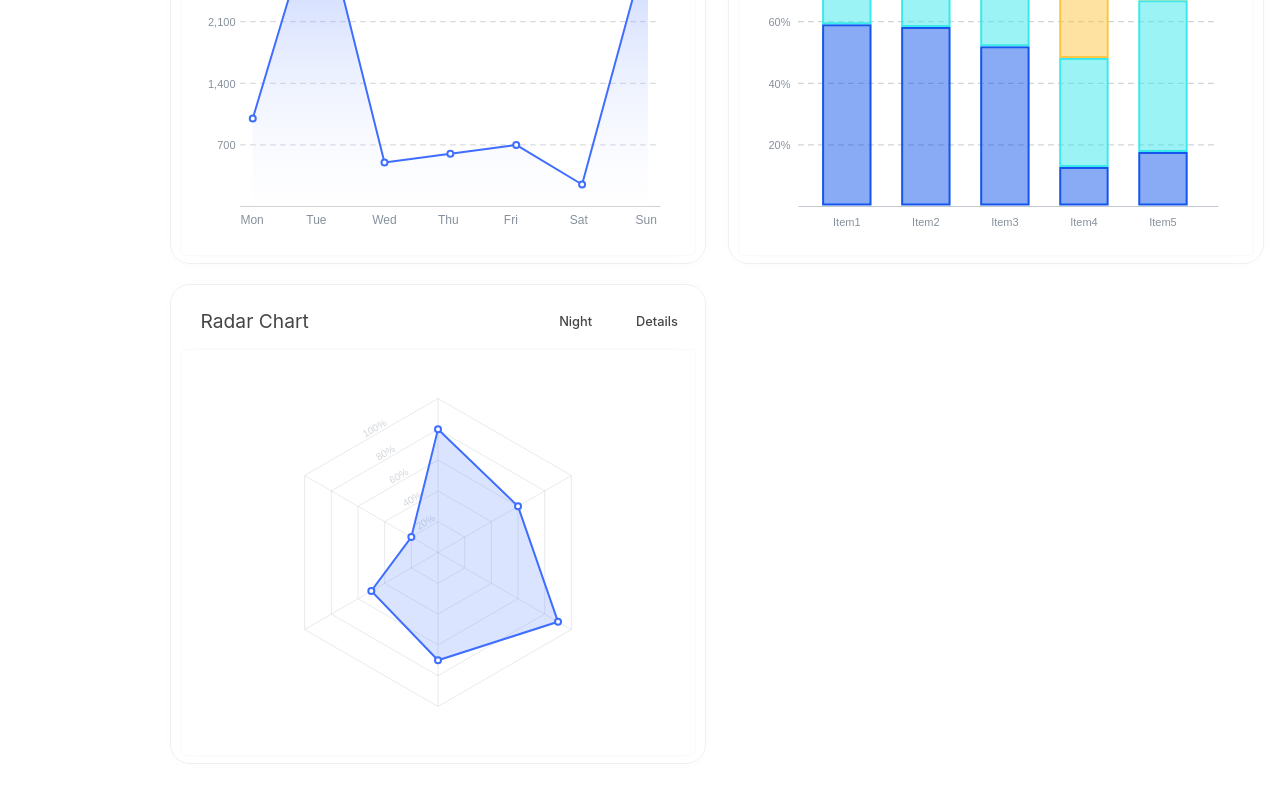
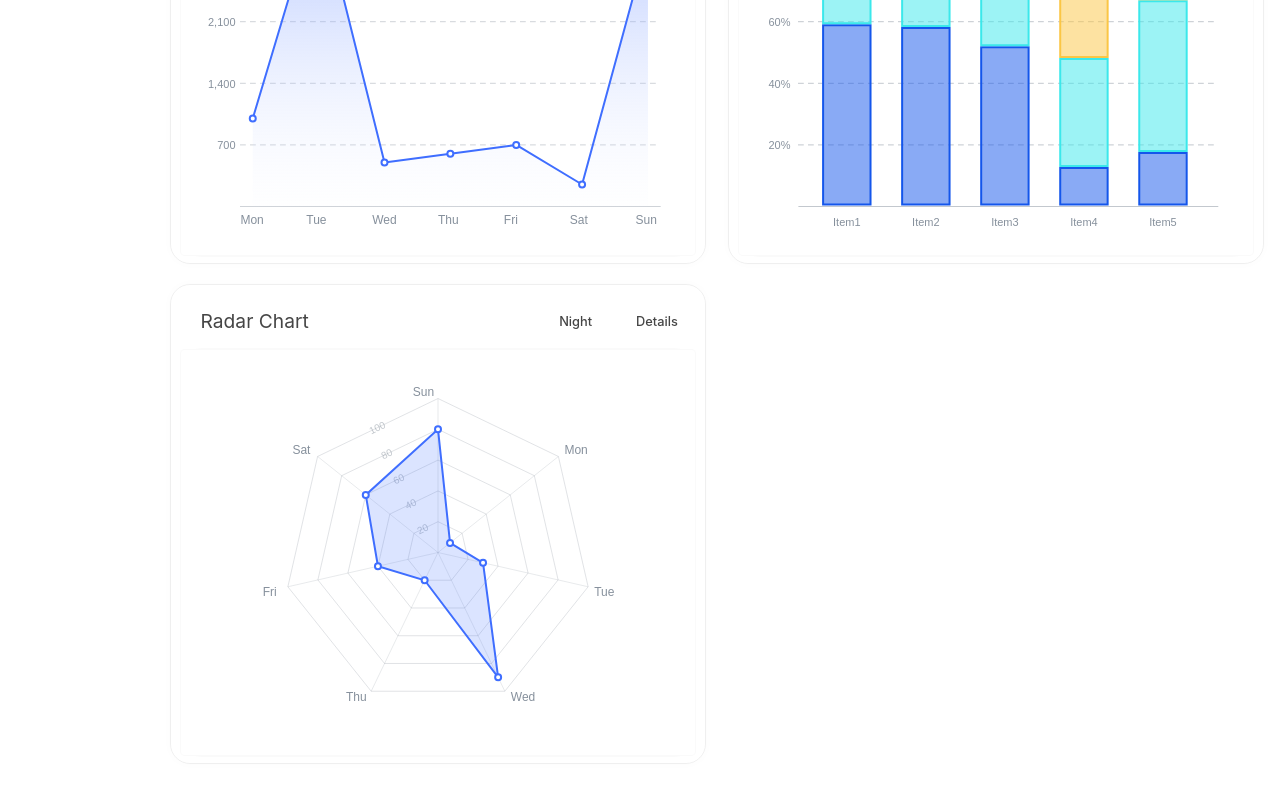
Before and after one commit to Mochalatteee/MoCharts, a Vue app: page /gallery in a window 1280 px wide. Shown: the part 1296-2096 px from the top of the page. Built offline with nearby package versions, Linux system fonts and the light colour scheme.

Commit message:
修改了radar图的数据格式

```diff
--- a/src/components/radarChart.vue
+++ b/src/components/radarChart.vue
@@ -25,6 +25,18 @@ export default {
       type: String,
       default: "day",
     },
+    data: {
+      type: Array,
+      default: () => [0.8, 0.1, 0.3, 0.9, 0.2, 0.4, 0.6],
+    },
+    dataLabel: {
+      type: Array,
+      default: () => ["Mon", "Tue", "Wed", "Thu", "Fri", "Sat", "Sun"],
+    },
+    colorMode: {
+      type: String,
+      default: "day",
+    },
   },
   setup(props) {
     const container = ref(null);
@@ -34,6 +46,7 @@ export default {
     const ctnHeight = props.size.height;
     const ctnWidth = props.size.width;
     const colors = props.colors;
+    const colorMode = props.colorMode;
 
     onMounted(() => {
       if (!container.value) return;
@@ -47,15 +60,22 @@ export default {
       layer = new Konva.Layer();
       stage.add(layer);
 
-      // 假设这是你的自定义数据，包含各个属性的值
-      const data = [
-        { label: "A", value: 0.8 },
-        { label: "B", value: 0.6 },
-        { label: "C", value: 0.9 },
-        { label: "D", value: 0.7 },
-        { label: "E", value: 0.5 },
-        { label: "F", value: 0.2 },
-      ];
+      let data = [];
+      if (props.data.length === props.dataLabel.length) {
+        for (let i = 0; i < props.data.length; i++) {
+          data.push({ value: props.data[i], label: props.dataLabel[i] });
+        }
+      }
+
+      drawChart(layer, data, ctnWidth, ctnHeight, colors);
+    });
+
+    return { container };
+  },
+};
+
+function drawChart(layer, data, ctnWidth, ctnHeight, colors) {
+  layer.removeChildren();
 
   const radius = Math.min(ctnWidth * 0.4, ctnHeight * 0.4); // 雷达图的半径
   const center = { x: ctnWidth / 2, y: ctnHeight / 2 }; // 雷达图的中心点坐标
@@ -75,15 +95,11 @@ export default {
           center.y +
             radius * (1 - j / loop) * Math.sin(i * angle - Math.PI / 2),
           center.x +
-                radius *
-                  (1 - j / loop) *
-                  Math.cos((i + 1) * angle - Math.PI / 2),
+            radius * (1 - j / loop) * Math.cos((i + 1) * angle - Math.PI / 2),
           center.y +
-                radius *
-                  (1 - j / loop) *
-                  Math.sin((i + 1) * angle - Math.PI / 2),
+            radius * (1 - j / loop) * Math.sin((i + 1) * angle - Math.PI / 2),
         ],
-            stroke: "#86909C" + "60",
+        stroke: "#86909C" + "80",
         strokeWidth: 0.5,
         // dash: [5,5]
       });
@@ -91,11 +107,9 @@ export default {
     }
     const num = data.length - 1;
     const x1 =
-          center.x +
-          radius * (1 - j / loop) * Math.cos(num * angle - Math.PI / 2);
+      center.x + radius * (1 - j / loop) * Math.cos(num * angle - Math.PI / 2);
     const y1 =
-          center.y +
-          radius * (1 - j / loop) * Math.sin(num * angle - Math.PI / 2);
+      center.y + radius * (1 - j / loop) * Math.sin(num * angle - Math.PI / 2);
     const x2 =
       center.x +
       radius * (1 - j / loop) * Math.cos((num + 1) * angle - Math.PI / 2);
@@ -111,10 +125,10 @@ export default {
 
     const text = new Konva.Text({
       x: centerX - 10,
-          y: centerY - 6,
-          text: value + "%",
+      y: centerY,
+      text: value,
       fontSize: 10,
-          fill: "#86909C" + "60",
+      fill: "#86909C" + "80",
     });
 
     // 计算线段的角度并设置文本的旋转角度
@@ -127,19 +141,33 @@ export default {
   }
 
   for (let i = 0; i < numSides; i++) {
+    let x = center.x + radius * Math.cos((i + 1) * angle - Math.PI / 2);
+    let y = center.y + radius * Math.sin((i + 1) * angle - Math.PI / 2)
     const line = new Konva.Line({
       points: [
         center.x,
         center.y,
-            center.x + radius * Math.cos((i + 1) * angle - Math.PI / 2),
-            center.y + radius * Math.sin((i + 1) * angle - Math.PI / 2),
+        x,
+        y,
       ],
       stroke: "#86909C" + "60",
       strokeWidth: 0.5,
       // dash: [5,5]
     });
 
-        layer.add(line);
+    const fontSize = 12;
+
+    const text = new Konva.Text({
+        x: x > 0.5 * ctnWidth ? x  + 0.5 * fontSize: x - data[i].label.length * 0.7 * fontSize,
+        y: y > 0.5 * ctnHeight ? y : y - fontSize,
+        text: data[i].label,
+        align: x > 0.5 * ctnWidth ? 'left': 'right',
+        // width: 0.1 * Math.min(ctnHeight,ctnWidth),
+        fontSize: fontSize,
+        fill:  "#86909C",
+    })
+
+    layer.add(line, text);
   }
 
   // 绘制雷达图的数据线
@@ -178,36 +206,6 @@ export default {
 
   layer.add(groupRadar);
 
-      //   const anim = new Konva.Animation((frame) => {
-      //     const elapsed = frame.time;
-
-      //     if (elapsed < 1000) {
-      //       const currentChart = (elapsed / 1000) * radius;
-      //       const innerRadius = 0; // 内圆半径
-      //       const outerRadius = currentChart; // 外圆半径
-
-      //       groupRadar.clipFunc(function (context) {
-      //         // 使用两个圆形裁剪区域
-      //         context.beginPath();
-      //         context.arc(center.x, center.y, outerRadius, 0, Math.PI * 2, true);
-      //         context.arc(center.x, center.y, innerRadius, 0, Math.PI * 2, true);
-      //         context.closePath();
-      //         context.clip();
-      //       });
-      //     } else {
-      //       const outerRadius = ctnWidth; // 完整的裁剪区域的外圆半径
-
-      //       groupRadar.clipFunc(function (context) {
-      //         // 恢复到完整的裁剪区域
-      //         context.beginPath();
-      //         context.arc(center.x, center.y, outerRadius, 0, Math.PI * 2, true);
-      //         context.closePath();
-      //         context.clip();
-      //       });
-      //       anim.stop();
-      //     }
-      //   });
-
   const anim = new Konva.Animation((frame) => {
     const elapsed = frame.time;
     const duration = 700;
@@ -221,10 +219,8 @@ export default {
         data
           .map((point, index) => {
             const value = point.value * currentRadius;
-                const x =
-                  center.x + value * Math.cos(index * angle - Math.PI / 2);
-                const y =
-                  center.y + value * Math.sin(index * angle - Math.PI / 2);
+            const x = center.x + value * Math.cos(index * angle - Math.PI / 2);
+            const y = center.y + value * Math.sin(index * angle - Math.PI / 2);
             return [x, y];
           })
           .flat()
@@ -259,9 +255,5 @@ export default {
   anim.start();
 
   layer.draw();
-    });
-
-    return { container };
-  },
-};
+}
 </script>
```
Lines whose indentation alone changed are shown as unchanged.
